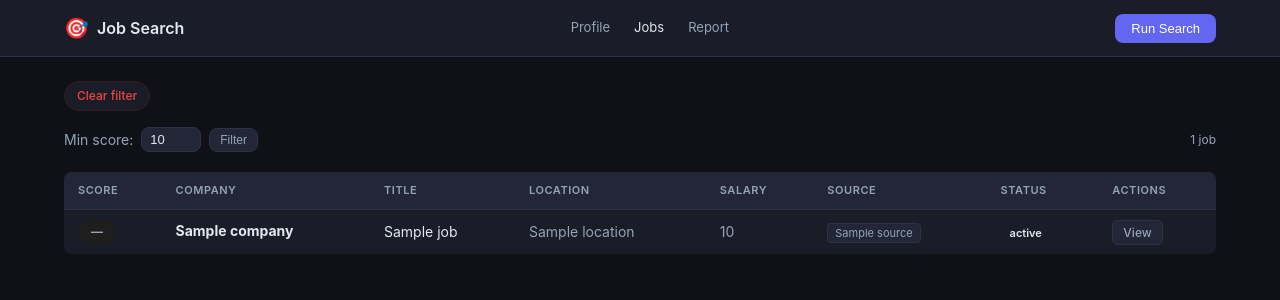
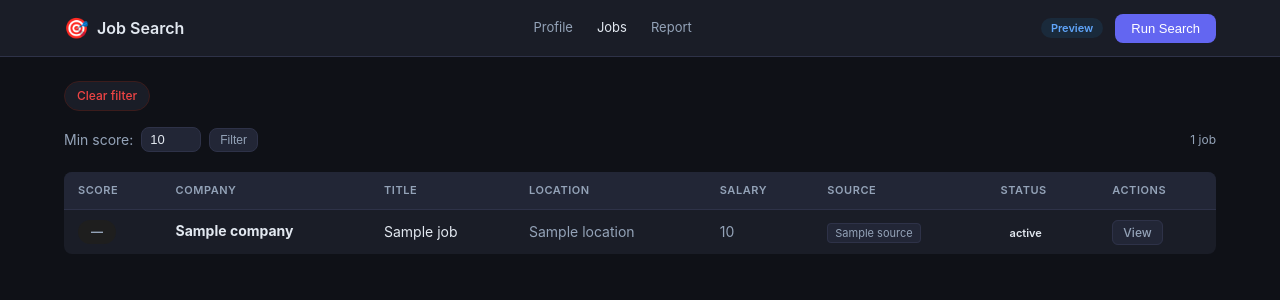
Before and after one commit to TessaAnselm/Custom-Job-Search-Execution, a Flask app: template templates/dashboard.html in a window 1280 px wide. Shown: the top 300 px of the page. Run offline with Flask 3, Linux system fonts and the light colour scheme; the template is opened without the code that fills it: most values are stand-ins (such as "Sample title", 1, 10 or a date in 2020).

Commit message:
Fix stale cache: expire local results after 12h, only save matched jobs
- jobs_local.json now expires after 12 hours (file mtime check)
- Run Search deletes old results and fetches fresh before scoring
- Only jobs meeting minimum_score threshold are saved and shown
- Dashboard shows 'Scored' badge + green banner after a search run
- Preview banner only shows when no scored results exist
- Stats/filter bar re-enabled when viewing scored local results

Co-Authored-By: Claude Sonnet 4.6 <noreply@anthropic.com>

```diff
--- a/app.py
+++ b/app.py
@@ -368,12 +368,19 @@ def gpt_extract_profile(resume_text: str) -> dict:
 
 # ── Local job storage (standalone mode, no Google Sheets needed) ─────────────
 
+LOCAL_JOBS_TTL = 12 * 3600  # expire local results after 12 hours
+
+
 def load_local_jobs() -> list[dict]:
-    if os.path.exists(JOBS_LOCAL_PATH):
-        import json
-        with open(JOBS_LOCAL_PATH) as f:
-            return json.load(f)
-    return []
+    """Load scored results; return [] if file missing or older than 12 hours."""
+    import json, time
+    if not os.path.exists(JOBS_LOCAL_PATH):
+        return []
+    if time.time() - os.path.getmtime(JOBS_LOCAL_PATH) > LOCAL_JOBS_TTL:
+        os.remove(JOBS_LOCAL_PATH)
+        return []
+    with open(JOBS_LOCAL_PATH) as f:
+        return json.load(f)
 
 
 def save_local_jobs(jobs: list[dict]):
@@ -383,43 +390,47 @@ def save_local_jobs(jobs: list[dict]):
 
 
 async def _run_standalone_search() -> list[dict]:
-    """Scrape + score locally — no Temporal or Google Sheets required."""
+    """Scrape fresh + score with AI — no Temporal or Google Sheets required."""
     from scoring.scorer import JobScorer
-    import json as _json
 
     profile = load_profile()
     if not profile.get("name"):
         raise ValueError("Set up your profile first before running a search.")
 
-    # Re-use the preview fetcher (has SSL, HN + Built In SF)
-    _preview_cache["jobs"] = []          # force fresh fetch
+    min_score = profile.get("minimum_score", 65)
+
+    # Force fresh fetch — clear both cache and old results
+    _preview_cache["jobs"] = []
     _preview_cache["fetched_at"] = 0.0
+    if os.path.exists(JOBS_LOCAL_PATH):
+        os.remove(JOBS_LOCAL_PATH)
+
     raw_jobs = await _fetch_live_preview()
-
     scorer = JobScorer(profile)
     today = date.today().isoformat()
     results = []
 
     for job in raw_jobs:
-        job_dict = {
-            "title":       job["Job Title"],
-            "company":     job["Company"],
-            "location":    job["Location"],
-            "salary":      job["Salary"],
-            "description": "",
-        }
         try:
-            scored = await scorer.score(job_dict)
+            scored = await scorer.score({
+                "title":       job["Job Title"],
+                "company":     job["Company"],
+                "location":    job["Location"],
+                "salary":      job["Salary"],
+                "description": "",
+            })
         except Exception:
             scored = {"score": 0, "explanation": ""}
 
-        results.append({
-            **job,
-            "Match Score":    str(scored["score"]),
-            "Why It Fits":    scored.get("explanation", ""),
-            "Status":         "Review",
-            "_is_preview":    False,
-        })
+        score = scored["score"]
+        if score >= min_score:          # only keep jobs that actually match
+            results.append({
+                **job,
+                "Match Score": str(score),
+                "Why It Fits": scored.get("explanation", ""),
+                "Status":      "Review",
+                "_is_preview": False,
+            })
 
     results.sort(key=lambda j: int(j.get("Match Score") or 0), reverse=True)
     save_local_jobs(results)
@@ -438,10 +449,12 @@ def index():
     jobs = get_jobs(status_filter=status_filter, min_score=min_score)
     stats = get_stats()
     live = using_live_data()
+    has_local = bool(load_local_jobs()) if not live else False
+    using_preview = not live and not has_local
     region = get_local_region()
 
-    # In preview mode, tag and sort timezone-matching jobs to the top
-    if not live:
+    # Tag + sort by timezone in preview mode; local scored results keep their score order
+    if using_preview:
         for j in jobs:
             j["_tz_match"] = bool(_location_score(j.get("Location", ""), region))
         jobs = sorted(jobs, key=lambda j: j["_tz_match"], reverse=True)
@@ -453,7 +466,8 @@ def index():
         status_filter=status_filter or "",
         min_score=min_score,
         using_live=live,
-        using_preview=not live,
+        using_local=has_local,
+        using_preview=using_preview,
         region=region,
     )
 
--- a/templates/dashboard.html
+++ b/templates/dashboard.html
@@ -22,7 +22,9 @@
     <div class="header-actions">
       {% if using_live %}
         <span class="badge badge-live">Live</span>
-      {% elif using_preview %}
+      {% elif using_local %}
+        <span class="badge badge-live">Scored</span>
+      {% else %}
         <span class="badge badge-preview">Preview</span>
       {% endif %}
       <button class="btn btn-primary" id="triggerSearchBtn">Run Search</button>
@@ -33,15 +35,20 @@
 <main>
 
   {% if using_preview %}
-  <!-- Preview banner -->
   <div class="preview-banner">
     <span class="preview-icon">&#127759;</span>
-    <span>Live jobs from <strong>HN Who's Hiring</strong> and <strong>Built In SF</strong> — sorted by your timezone (<strong>{{ region.label }}</strong>). Unscored until you run a full search.</span>
+    <span>Live jobs from <strong>HN Who's Hiring</strong> and <strong>Built In SF</strong> — sorted by your timezone (<strong>{{ region.label }}</strong>). Run a scored search to see only jobs that match your profile.</span>
     <button class="btn btn-sm btn-primary" id="triggerSearchBtn2" style="margin-left:auto">Run scored search</button>
+  </div>
+  {% elif using_local %}
+  <div class="preview-banner" style="background:#0a1f0a;border-color:#1a4a1a;">
+    <span class="preview-icon">&#9989;</span>
+    <span>Showing <strong>{{ jobs|length }} matched job{{ 's' if jobs|length != 1 }}</strong> scored against your profile. Results expire in 12 hours — run search again for fresh jobs.</span>
+    <button class="btn btn-sm btn-ghost" id="triggerSearchBtn2" style="margin-left:auto">Refresh</button>
   </div>
   {% endif %}
 
-  <!-- Stats bar (hidden in preview mode — no meaningful status breakdown yet) -->
+  <!-- Stats bar (hidden in preview mode only) -->
   {% if not using_preview %}
   <section class="stats-bar">
     {% set status_order = ["Review", "Ready to Apply", "Applied", "Follow Up", "Interview", "Rejected", "Skip"] %}
@@ -59,9 +66,9 @@
   </section>
   {% endif %}
 
-  <!-- Filter bar -->
+  <!-- Filter bar (shown when we have scored results) -->
+  {% if not using_preview %}
   <section class="filter-bar">
-    {% if not using_preview %}
     <form method="GET" action="/">
       {% if status_filter %}
         <input type="hidden" name="status" value="{{ status_filter }}" />
@@ -70,9 +77,13 @@
       <input type="number" id="min_score" name="min_score" value="{{ min_score }}" min="0" max="100" style="width:60px" />
       <button type="submit" class="btn btn-sm">Filter</button>
     </form>
-    {% endif %}
     <span class="job-count">{{ jobs|length }} job{{ 's' if jobs|length != 1 }}</span>
   </section>
+  {% else %}
+  <section class="filter-bar">
+    <span class="job-count">{{ jobs|length }} job{{ 's' if jobs|length != 1 }}</span>
+  </section>
+  {% endif %}
 
   <!-- Job table -->
   {% if jobs %}
```
